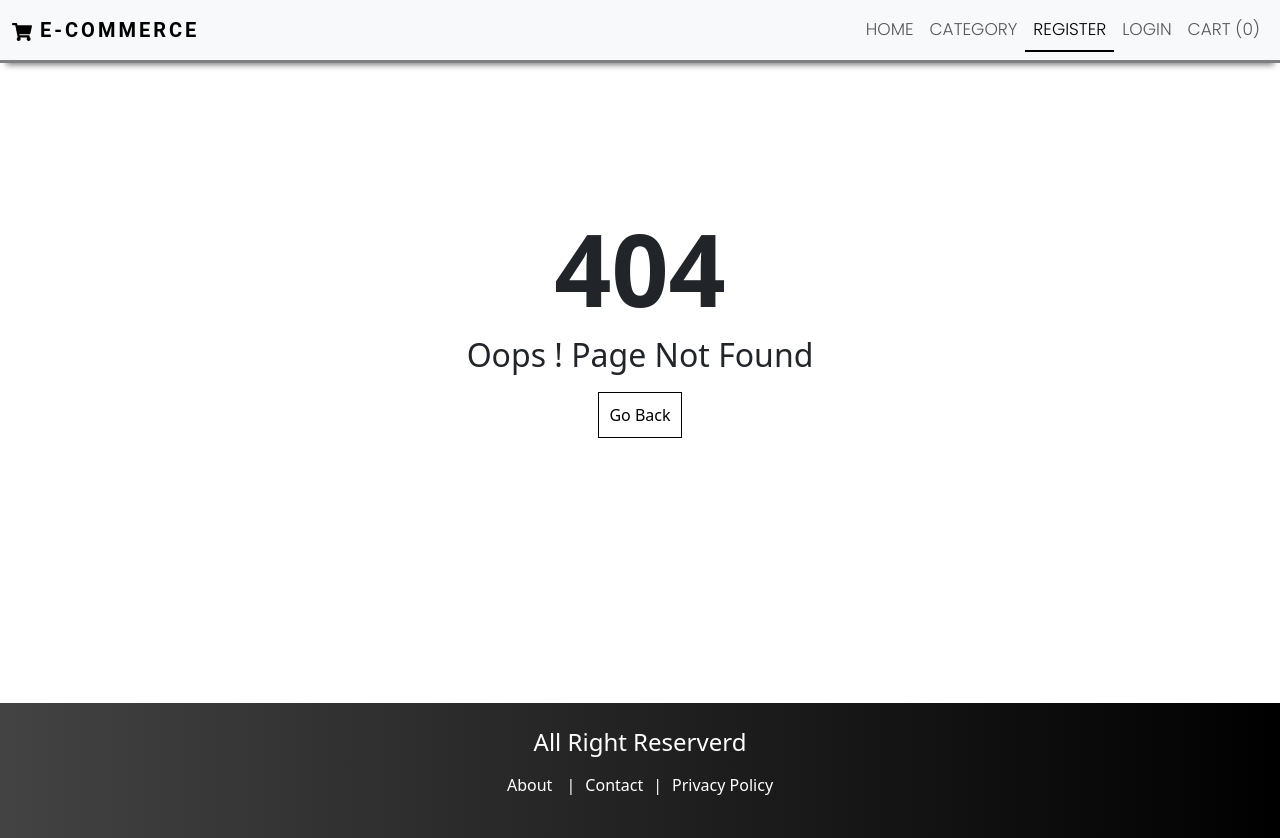
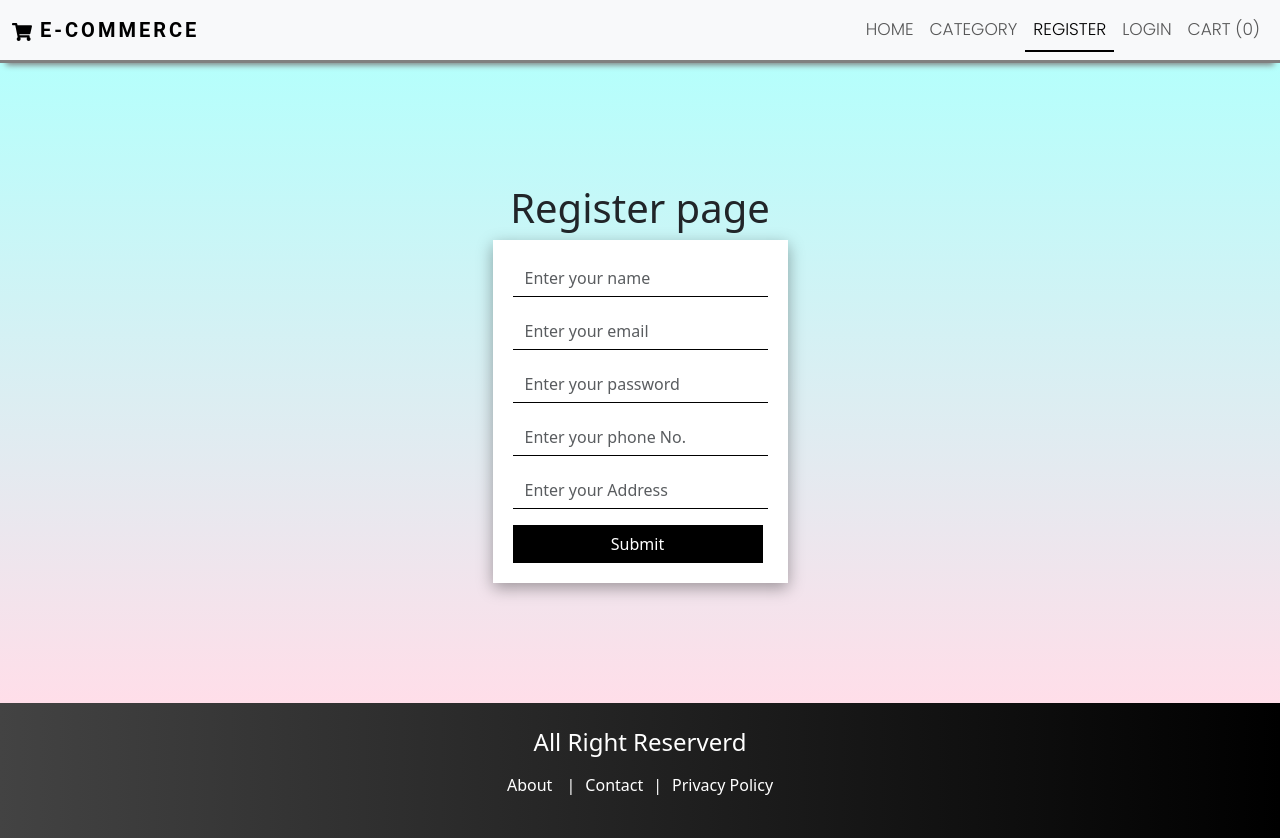
Before and after one commit to prashant133/E-commerce_mern, a React (Create React App) app in the folder client/: page /register in a window 1280 px wide. Before the commit this address had no page. Built offline with nearby package versions, Linux system fonts and the light colour scheme.

Commit message:
register page and connect with api

```diff
--- a/client/package.json
+++ b/client/package.json
@@ -1,16 +1,20 @@
 {
   "name": "client",
+  "proxy": "http://localhost:8080",
   "version": "0.1.0",
   "private": true,
   "dependencies": {
     "@testing-library/jest-dom": "^5.17.0",
     "@testing-library/react": "^13.4.0",
     "@testing-library/user-event": "^13.5.0",
+    "axios": "^1.5.1",
     "react": "^18.2.0",
     "react-dom": "^18.2.0",
     "react-helmet": "^6.1.0",
+    "react-hot-toast": "^2.4.1",
     "react-router-dom": "^6.16.0",
     "react-scripts": "5.0.1",
+    "react-toastify": "^9.1.3",
     "web-vitals": "^2.1.4"
   },
   "scripts": {
--- a/client/src/App.js
+++ b/client/src/App.js
@@ -5,12 +5,16 @@ import About from "./pages/About";
 import Contact from "./pages/Contact";
 import Policy from "./pages/Policy";
 import Pagenotfound from "./pages/Pagenotfound";
+import Register from "./pages/Auth/Register";
+import { ToastContainer  } from "react-toastify";
+import 'react-toastify/dist/ReactToastify.css';
 
 function App() {
   return (
     <>
       <Routes>
         <Route  path="/" element={<HomePage/>}/>
+        <Route  path="/register" element={<Register/>}/>
         <Route  path="/about" element={<About/>}/>
         <Route  path="/contact" element={<Contact/>}/>
         <Route  path="/policy" element={<Policy/>}/>
--- a/client/src/components/Layout/Layout.js
+++ b/client/src/components/Layout/Layout.js
@@ -2,6 +2,9 @@ import { React } from "react";
 import Header from "./Header";
 import Footer from "./Footer";
 import { Helmet } from "react-helmet";
+
+import {Toaster} from 'react-hot-toast'
+
 
 const Layout = ({ children, title, description, keywords, author }) => {
     return (
@@ -18,7 +21,10 @@ const Layout = ({ children, title, description, keywords, author }) => {
 
             </Helmet>
             <Header />
-            <main style={{ minHeight: "80vh" }}> {children}</main>
+            <main style={{ minHeight: "80vh" }}>
+                {children}
+                <Toaster/>
+            </main>
             <Footer />
         </div>
     )
--- a/client/src/index.js
+++ b/client/src/index.js
@@ -8,9 +8,9 @@ import { BrowserRouter } from "react-router-dom";
 const root = ReactDOM.createRoot(document.getElementById('root'));
 root.render(
   <BrowserRouter>
-    <React.StrictMode>
+
       <App />
-    </React.StrictMode>
+
   </BrowserRouter>
 
 );
--- /dev/null
+++ b/client/src/pages/Auth/Register.js
@@ -0,0 +1,124 @@
+import { React, useState } from "react";
+import Layout from "../../components/Layout/Layout";
+import toast from "react-hot-toast";
+import Axios  from "axios";
+import { useNavigate } from "react-router-dom";
+import "../../styles/AuthStyles.css";
+
+
+const Register = () => {
+
+    // using state for register
+    const [name, setName] = useState("") // we have get and set function in useState
+    const [email, setEmail] = useState("")
+    const [password, setPassword] = useState("")
+    const [phone, setPhone] = useState("")
+    const [address, setAddress] = useState("")
+
+    const navigate = useNavigate(); //we create a variable becuase it is the hook
+
+
+    // form function
+    const handleSubmit = async (e)=> {
+        e.preventDefault()
+        try {
+            const res = await Axios.post(
+                `/api/v1/auth/register`,
+                {name , email , password , phone , address}
+            );
+            // we are checking it from the server side res.data.success
+            if(res && res.data.success){
+                toast.success(res.data.message)
+                navigate("/login");
+            } else {
+                toast.error(res.data.message)
+            }
+
+        } catch (error) {
+            console.log(error)
+            toast.error("something went wrong")
+        }
+
+    }
+
+    return (
+        <Layout title={"Register"}>
+            <div className="form-container">
+                <h1>Register page</h1>
+                <form onSubmit={handleSubmit}>
+                    <div className="mb-3">
+
+                        <input
+                            type="text"
+                            value={name}
+                            onChange={(e)=>setName(e.target.value)}
+                            className="form-control"
+                            id="exampleInputName"
+                            placeholder="Enter your name"
+                            required
+                            />
+
+                    </div>
+
+                    <div className="mb-3">
+
+                        <input
+                         type="email"
+                         value={email}
+                         onChange={(e)=>setEmail(e.target.value)}
+                         className="form-control"
+                         id="exampleInputEmail"
+                         placeholder="Enter your email "
+                         required
+                          />
+
+                    </div>
+                    <div className="mb-3">
+
+                        <input
+                        type="password"
+                        value={password}
+                        onChange={(e)=>setPassword(e.target.value)}
+                        className="form-control"
+                        id="exampleInputPassword"
+                        placeholder="Enter your password"
+                        required
+                        />
+                    </div>
+                    <div className="mb-3">
+
+                        <input
+                        type="text"
+                        value={phone}
+                        onChange={(e)=>setPhone(e.target.value)}
+                        className="form-control"
+                        id="exampleInputPhone"
+                        placeholder="Enter your phone No."
+                        required
+                          />
+
+                    </div>
+                    <div className="mb-3">
+
+                        <input type="text"
+                         value={address}
+                         onChange={(e)=>setAddress(e.target.value)}
+                         className="form-control"
+                          id="exampleInputAddress"
+                          placeholder="Enter your Address"
+                          required
+                          />
+
+                    </div>
+
+
+                    <button type="submit" className="btn btn-primary">Submit</button>
+                </form>
+
+
+            </div>
+        </Layout>
+    )
+}
+
+export default Register;
--- /dev/null
+++ b/client/src/styles/AuthStyles.css
@@ -0,0 +1,53 @@
+/* ===================================
+========= register page  */
+.form-container {
+    display: flex;
+    align-items: center;
+    justify-content: center;
+    min-height: 80vh;
+    flex-direction: column;
+    background-color: #ffdee9;
+    background-image: linear-gradient(0deg, #ffdee9 0%, #b5fffc 100%);
+  }
+
+  .form-container form {
+    box-shadow: rgba(0, 0, 0, 0.35) 0px 5px 15px;
+    padding: 20px;
+    background-color: #fff;
+  }
+
+  .form-container form .title {
+    text-align: center;
+    margin-bottom: 15px;
+    font-weight: bold;
+    font-family: "Playfair Display", serif;
+  }
+
+  .form-container form input {
+    border: none;
+    border-bottom: 1px solid #000;
+    border-radius: 0;
+  }
+
+  .form-container form button {
+    border: 1px solid black;
+    border-radius: 0;
+    background-color: #000;
+    color: white;
+    width: 250px;
+  }
+
+  .form-container form button:hover {
+    border: 1px solid black;
+    background: #000000; /* fallback for old browsers */
+    background: -webkit-linear-gradient(
+      to right,
+      #434343,
+      #000000
+    ); /* Chrome 10-25, Safari 5.1-6 */
+    background: linear-gradient(
+      to right,
+      #434343,
+      #000000
+    ); /* W3C, IE 10+/ Edge, Firefox 16+, Chrome 26+, Opera 12+, Safari 7+ */
+  }
```
Also changed, not shown: 2 other files (tests, documents, lock files or other folders).
